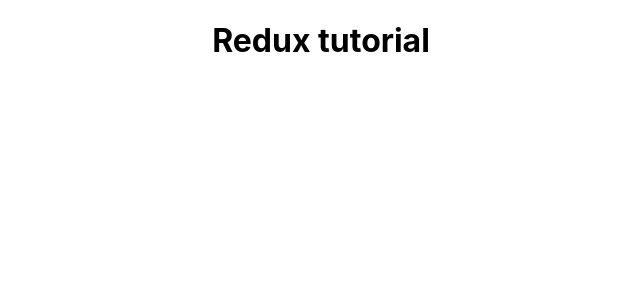
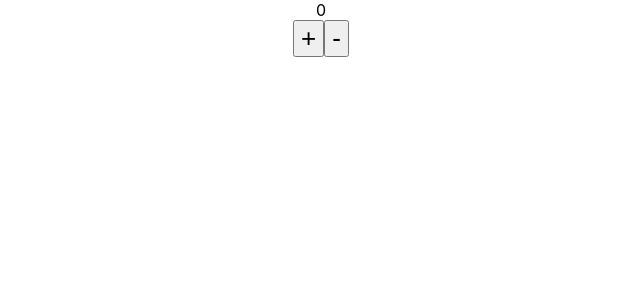
Before and after one commit to Rohitb1107/Learn-React-by-projects, a React (Vite) app in the folder redux-tutorial-1/: page / in a window 1280 px wide. Shown: the top 300 px of the page, without its empty margins (319-959 px from the left). Built offline with nearby package versions, Linux system fonts and the light colour scheme.

Commit message:
store added

```diff
--- a/redux-tutorial-1/src/App.jsx
+++ b/redux-tutorial-1/src/App.jsx
@@ -2,9 +2,27 @@
 import "./App.css";
 
 function App() {
+  const [count, setCount] = useState(0);
   return (
     <div className="App">
-      <h1>Redux tutorial</h1>
+      <div>{count}</div>
+      <div>
+        <button
+          onClick={() => {
+            setCount(count + 1);
+          }}
+        >
+          +
+        </button>
+
+        <button
+          onClick={() => {
+            setCount(count - 1);
+          }}
+        >
+          -
+        </button>
+      </div>
     </div>
   );
 }
```
Also changed, not shown: redux-tutorial-1/src/Redux/action.js (added), redux-tutorial-1/src/Redux/reducer.js (added), redux-tutorial-1/src/Redux/store.js (added).
